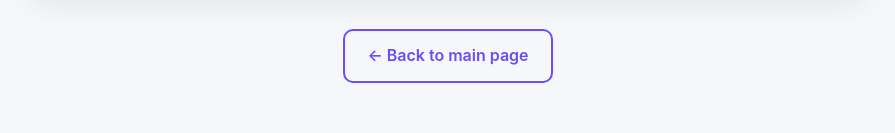
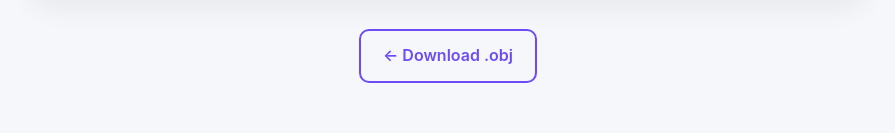
Before and after one commit to HardtryEntertainment/hardtryentertainment.github.io, a plain HTML site: page 3d-model/index.html in a window 1280 px wide. Shown: the part 791-924 px from the top of the page, without its empty margins (192-1087 px from the left). Drawn offline with Linux system fonts and the light colour scheme.

Commit message:
Added download link

```diff
--- a/3d-model/index.html
+++ b/3d-model/index.html
@@ -156,7 +156,9 @@
                     </iframe>
                 </div>
             </section>
-
+            <div class="actions">
+                <a class="btn" href="https://drive.google.com/file/d/1T1meLFLPSYJoG3f_P5QhFhn7zs23xBkQ/view?usp=sharing">&larr; Download .obj</a>
+            </div>
             <div class="actions">
                 <a class="btn" href="../">&larr; Back to main page</a>
             </div>
```
